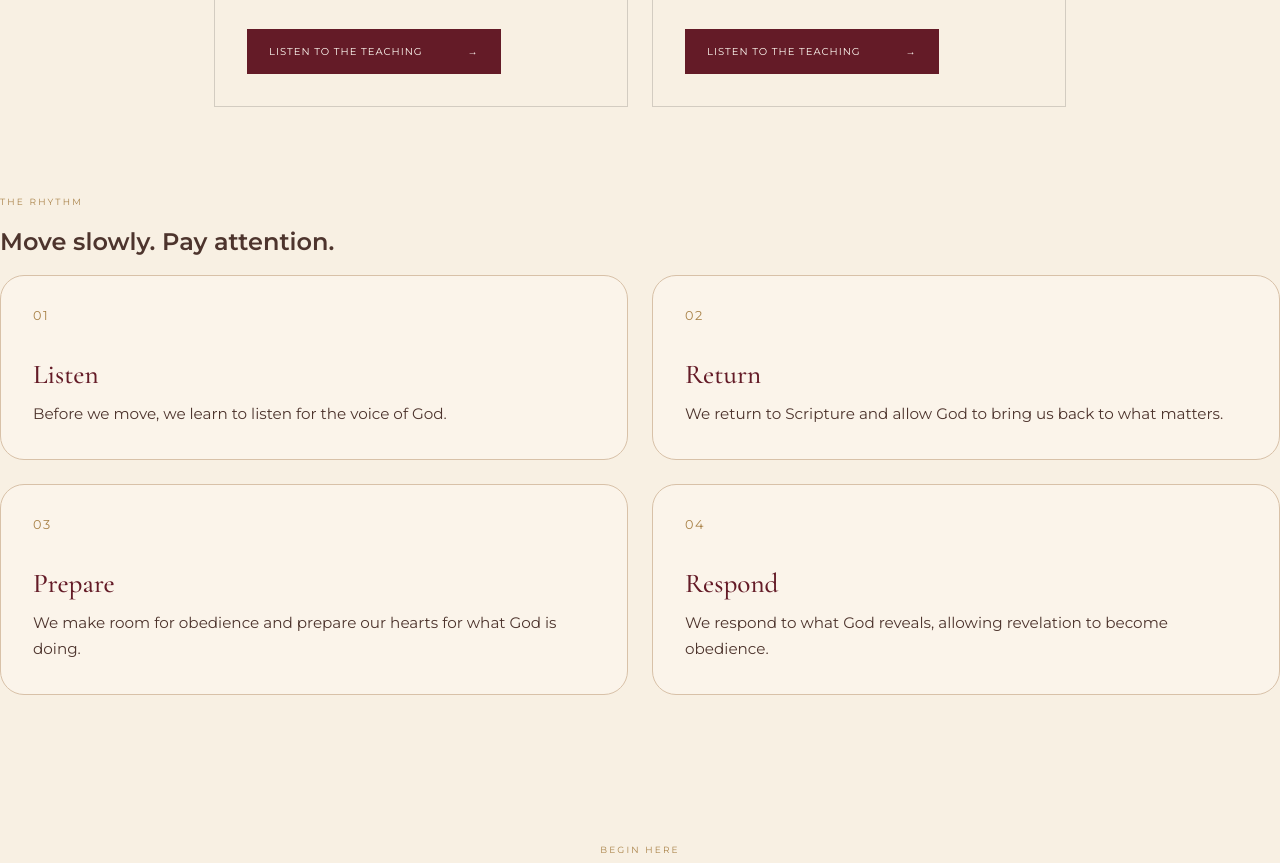
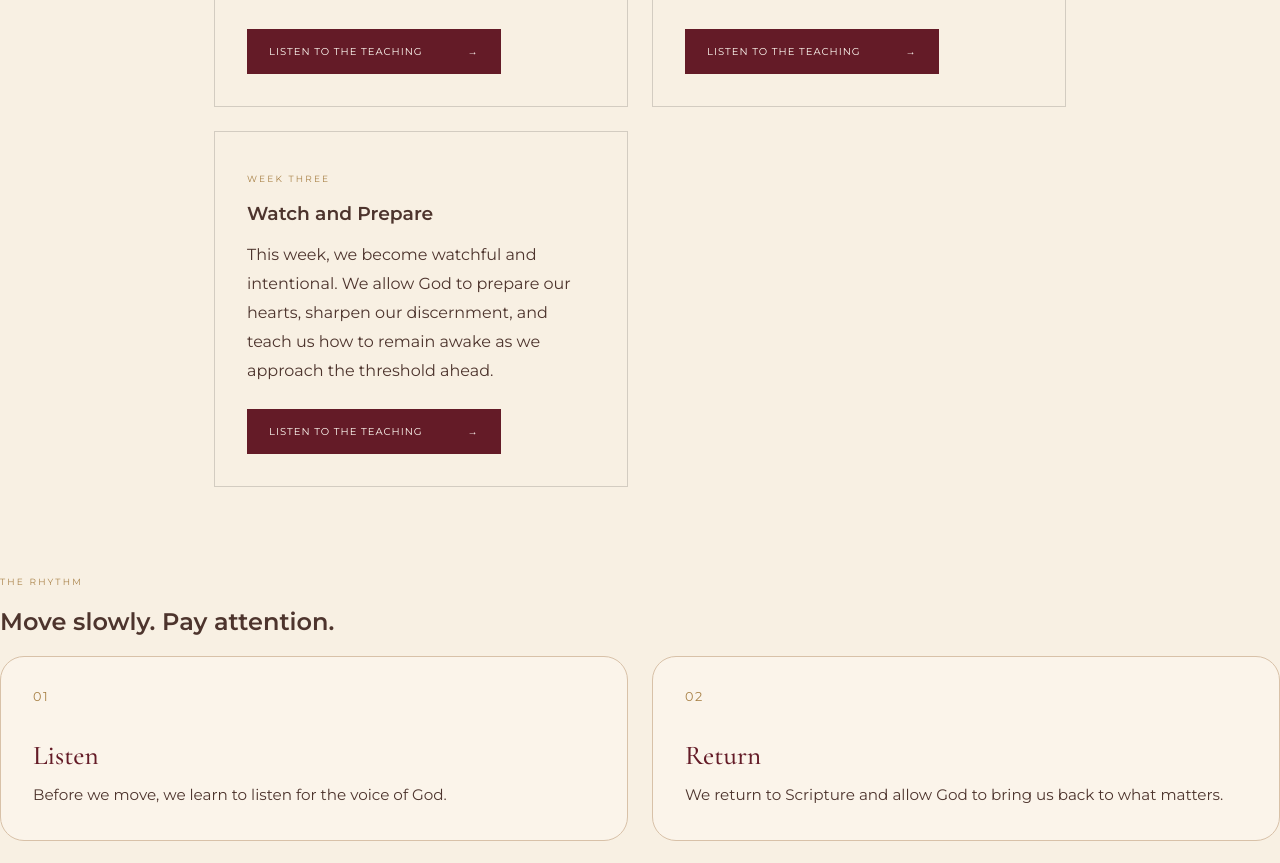
Before and after one commit to ROOTEDWITHKHETHIWE/Rooted-with-Khethiwe-correct, a Next.js app: page /journey in a window 1280 px wide. Shown: the part 2980-3843 px from the top of the page. Built offline with nearby package versions, Linux system fonts and the light colour scheme.

Commit message:
Add WEEK THREE teaching and update journey content

```diff
--- a/app/journey/page.tsx
+++ b/app/journey/page.tsx
@@ -18,6 +18,14 @@ const weeklyTeachings = [
       "Continue deeper into the journey with this week's teaching and allow God to speak into what He is revealing.",
     audio:
       "https://drive.google.com/file/d/1oCHCeWqu2zV717xg-OSyvIxnDOX5dYc7/view?usp=drivesdk",
+  },
+  {
+    week: "WEEK THREE",
+    title: "Watch and Prepare",
+    description:
+      "This week, we become watchful and intentional. We allow God to prepare our hearts, sharpen our discernment, and teach us how to remain awake as we approach the threshold ahead.",
+    audio:
+      "https://drive.google.com/file/d/1qlLZ7iRkm-xCD5ed4Q1zpZ7cd7ra7vOr/view?usp=drive_link",
   },
 ];
 
@@ -305,9 +313,7 @@ export default function JourneyPage() {
           <article>
             <span>01</span>
             <h3>Listen</h3>
-            <p>
-              Before we move, we learn to listen for the voice of God.
-            </p>
+            <p>Before we move, we learn to listen for the voice of God.</p>
           </article>
 
           <article>
```
